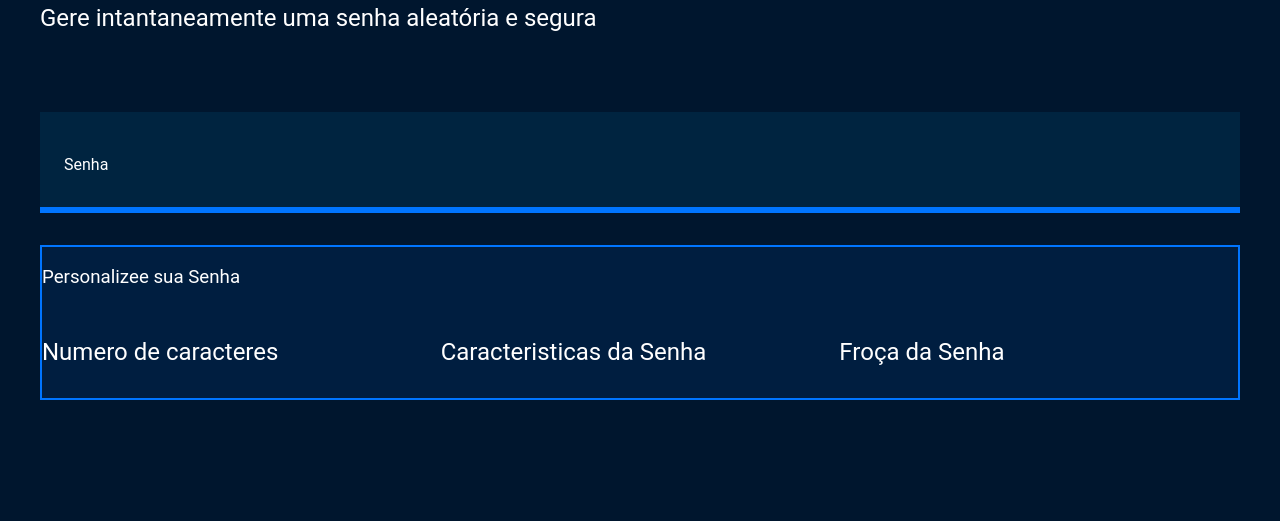
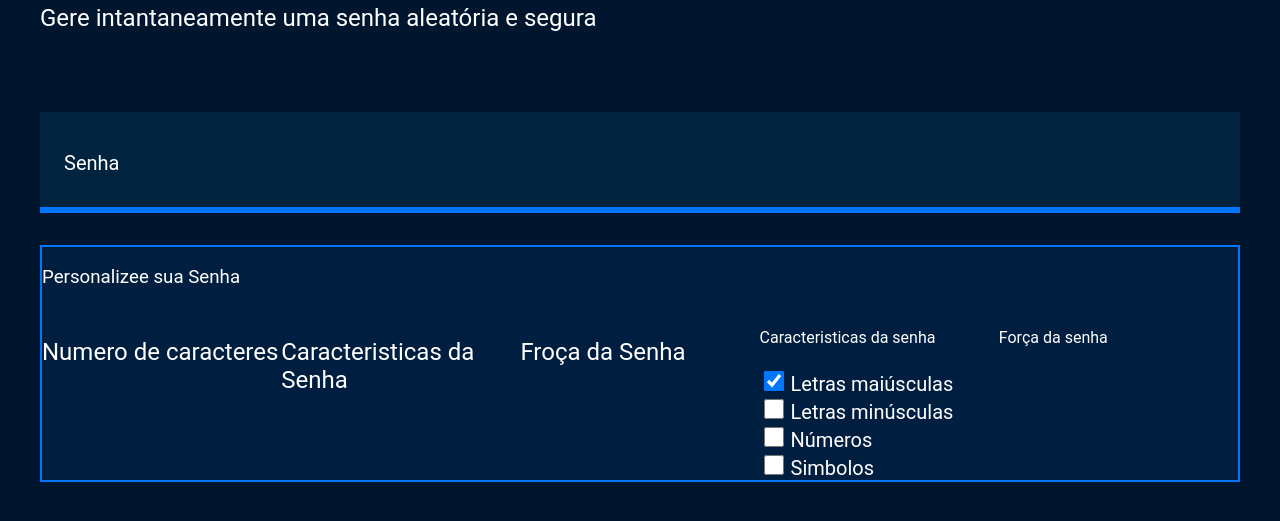
Before and after one commit to pedrohenrique010/java-script-GERADOR-DE-SENHA, a plain HTML site: page index.html in a window 1280 px wide. Shown: the part 113-634 px from the top of the page. Drawn offline with Linux system fonts and the light colour scheme.

Commit message:
Add files via upload

```diff
--- a/index.html
+++ b/index.html
@@ -30,8 +30,32 @@
                     <div class="parametro-senha">
                         <h4 class="parametro-senha_titulo">Froça da Senha</h4>
                     </div>
+                    <div class="parametro-senha">
+                        <h4 class="parametro-senha__titulo">Caracteristicas da senha</h4>
+                        <div class="parametro-senha-checkbox">
+                        <input name="maiusculo" type="checkbox" class="checkbox" checked>
+                        <label for="maiusculo">Letras maiúsculas</label>
+                        </div>
+                        <div class="parametro-senha-checkbox">
+                        <input name="minusculo" type="checkbox" class="checkbox">
+                        <label for="minusculo">Letras minúsculas</label>
+                        </div>
+                        <div class="parametro-senha-checkbox">
+                        <input name="numero" type="checkbox" class="checkbox">
+                        <label for="numero">Números</label>
+                        </div>
+                        <div class="parametro-senha-checkbox">
+                        <input name="simbolo" type="checkbox" class="checkbox">
+                        <label for="simbolo">Simbolos</label>
+                        </div>
+                        </div>
+                        <div class="parametro-senha">
+                        <h4 class="parametro-senha__titulo">Força da senha</h4>
+                        <div>
+
                 </div>
             </div>
         </section>
     </body>
+
 </html>
--- a/style.css
+++ b/style.css
@@ -69,3 +69,11 @@
             width: 50%;
             margin: 0 auto;
             }
+            label{
+                font-size: 20px;
+            }
+            .checkbox{
+                width: 20px;
+                height: 20px;
+                cursor: pointer;
+            }
```
